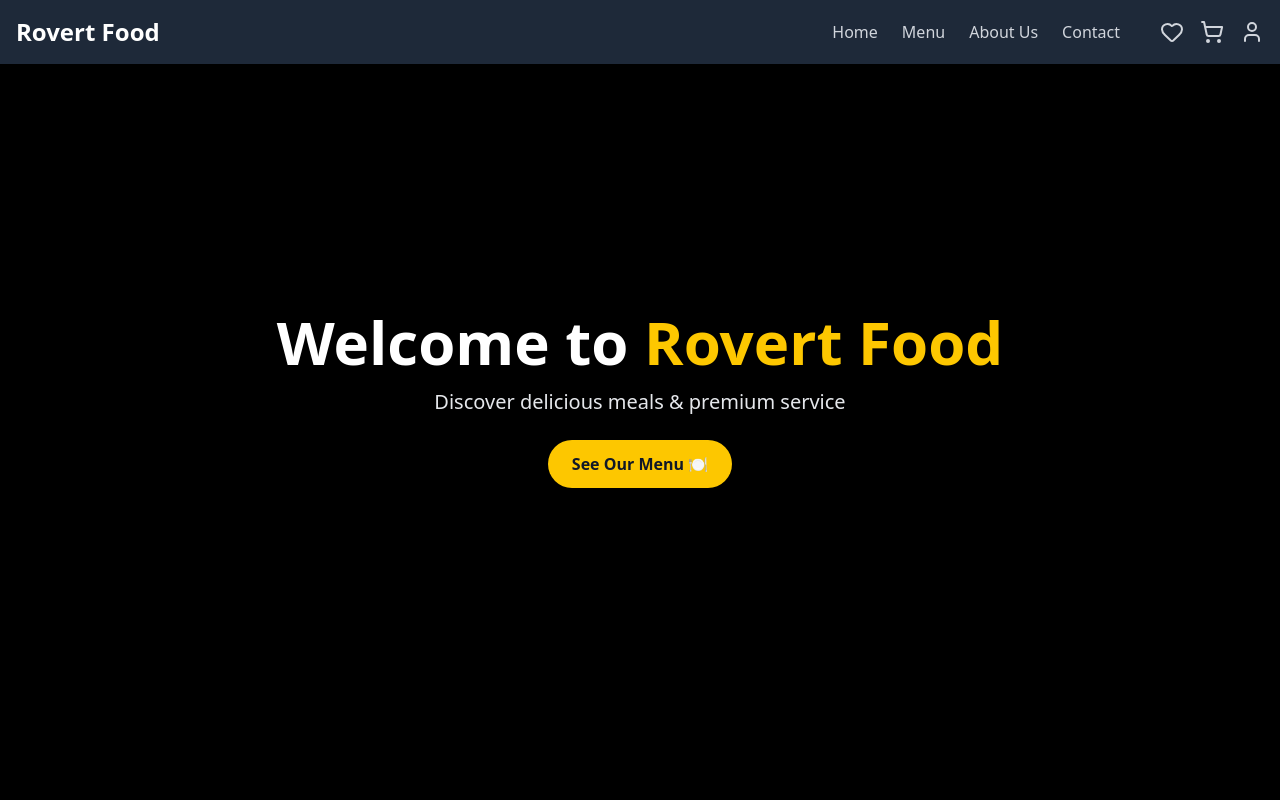
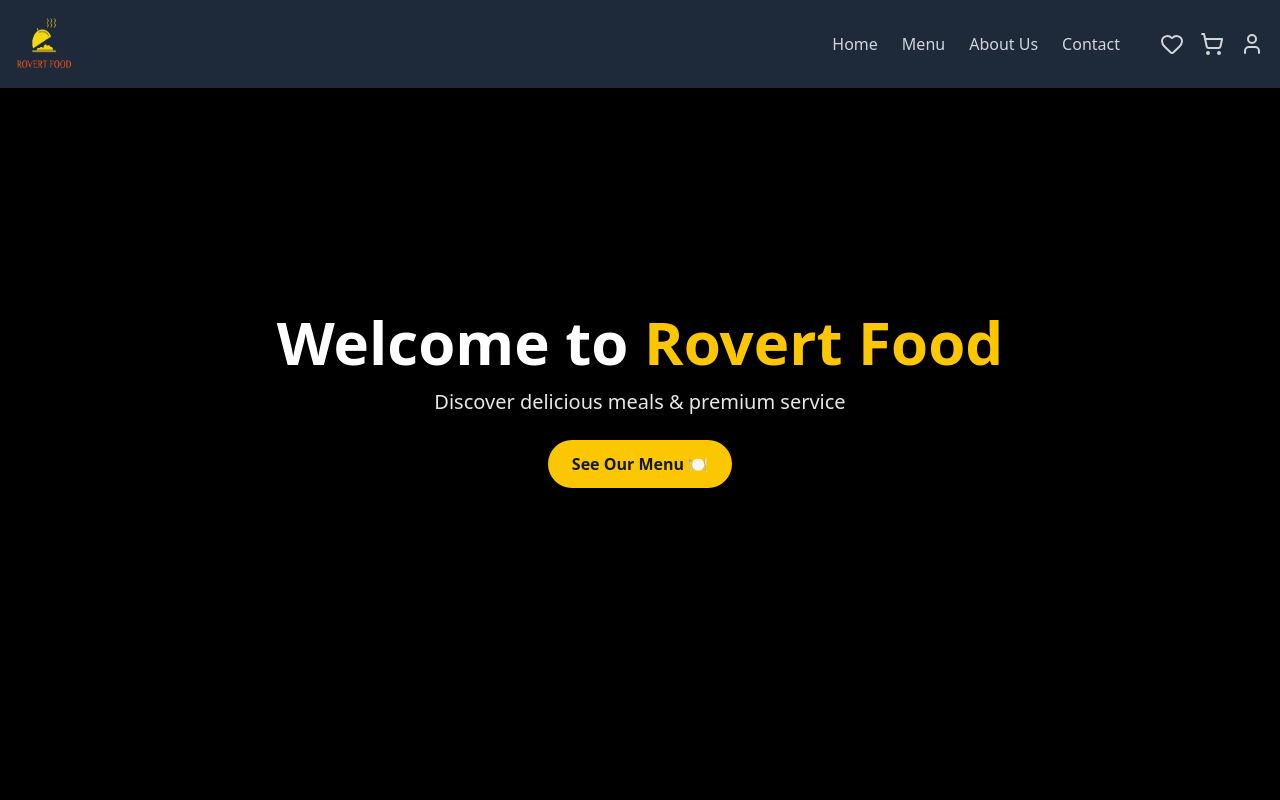
Before and after one commit to rovertnet/restaurant-website, a React (Vite) app: page / in a window 1280 px wide. Shown: the top 800 px of the page. Built offline with nearby package versions, Linux system fonts and the light colour scheme.

Commit message:
another commit

```diff
--- a/index.html
+++ b/index.html
@@ -2,7 +2,7 @@
 <html lang="en">
   <head>
     <meta charset="UTF-8" />
-    <link rel="icon" type="image/svg+xml" href="/vite.svg" />
+    <link rel="icon" type="image/svg+xml" href="./public/icone.png" />
     <meta name="viewport" content="width=device-width, initial-scale=1.0" />
     <link href="/src/style.css" rel="stylesheet">
 
--- a/src/body/composants/Footer.jsx
+++ b/src/body/composants/Footer.jsx
@@ -116,7 +116,7 @@ export default function Footer() {
 
       {/* Copyright */}
       <div className="border-t border-gray-700 py-4 text-center text-sm text-gray-300">
-        © {new Date().getFullYear()} Rovert Food. Tous droits réservés.
+        © {new Date().getFullYear()} RovertNet. Tous droits réservés.
       </div>
     </footer>
   );
--- a/src/head/NavBar.jsx
+++ b/src/head/NavBar.jsx
@@ -32,8 +32,11 @@ export default function NavBar() {
     >
       <div className="container mx-auto flex justify-between items-center p-4">
         {/* Logo */}
-        <h1 className="text-2xl text-white font-bold">Rovert Food</h1>
-
+        <div className="text-white text-2xl font-bold">
+          <a href="/" className="hover:text-gray-300">
+            <img src="../../public/rovertfood.png" alt="rovert food" className="w-14 h-14" />
+          </a>
+        </div>
         {/* Desktop Menu */}
         <ul className="hidden md:flex space-x-6 items-center">
           <li>
```
Also changed, not shown: public/icone.png (added), public/rovertfood.png (added).
